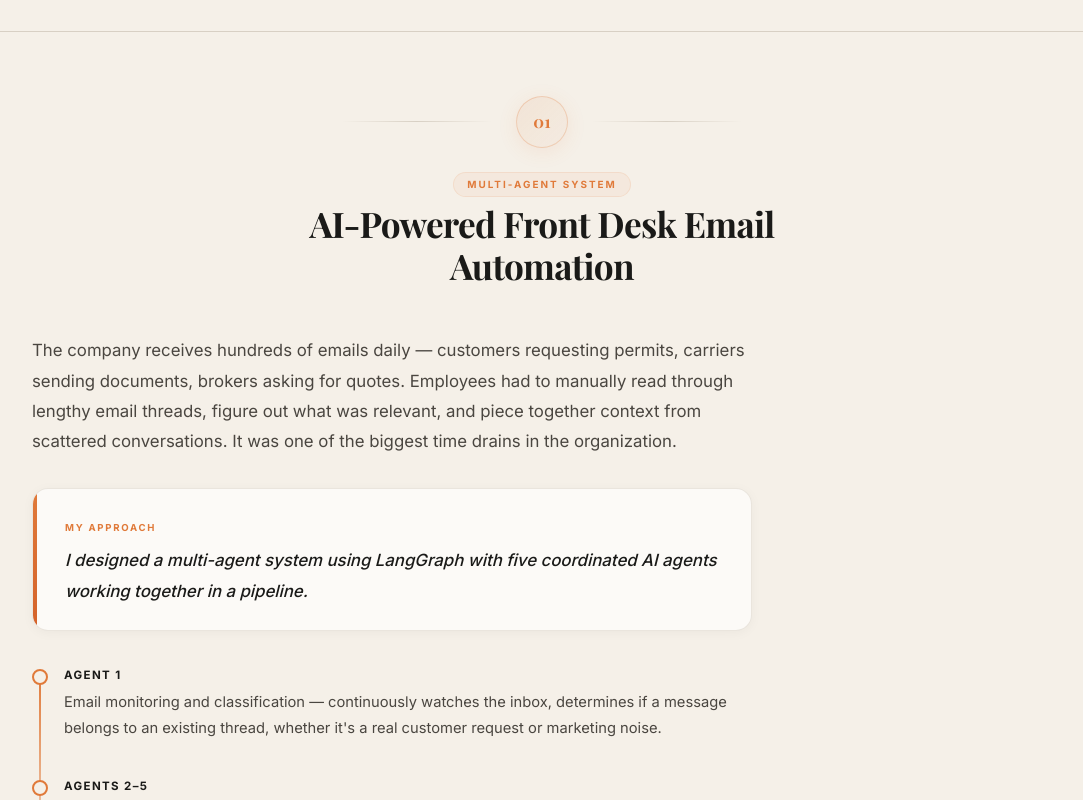
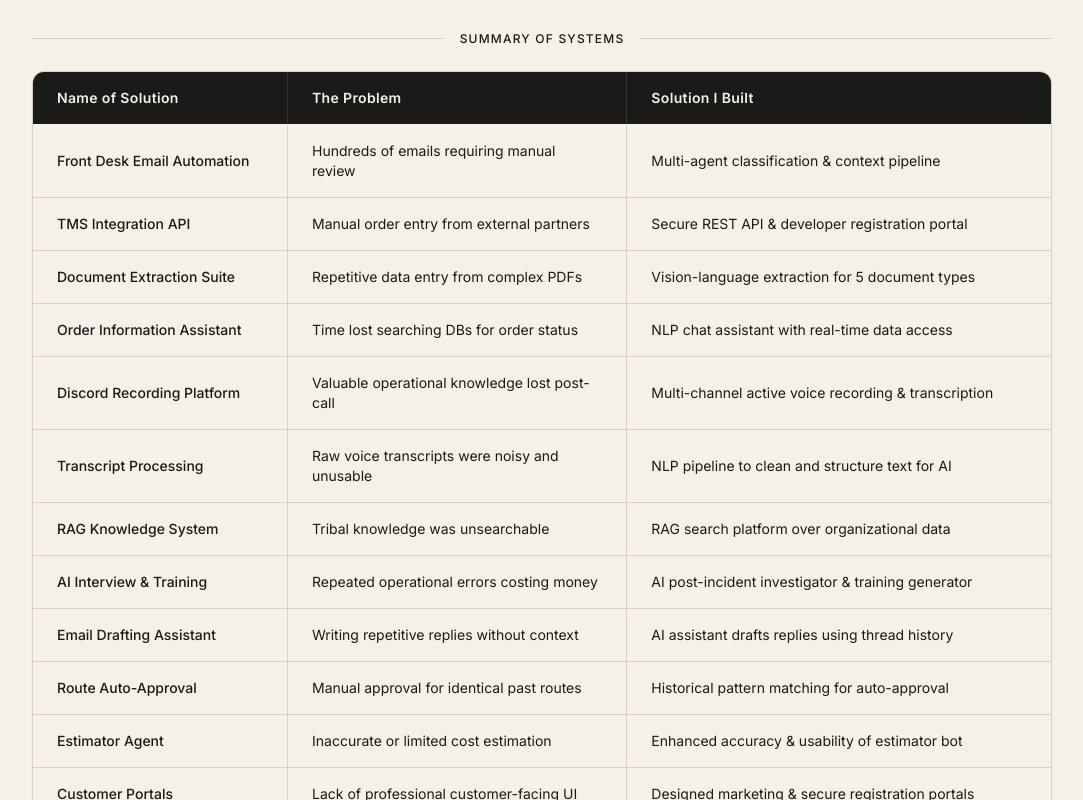
Before and after one commit to ImaduddeenKhan/IMAD-PORTFOLIO, a Next.js app: page /heavyhaul-ai in a window 1280 px wide. Shown: the part 2000-2800 px from the top of the page, without its empty margins (98-1181 px from the left). Built offline with nearby package versions, Linux system fonts and the light colour scheme; no server answers; a web font is replaced by a local one.

Commit message:
added a table in heavyhaul-ai page

```diff
--- a/app/heavyhaul-ai/page.jsx
+++ b/app/heavyhaul-ai/page.jsx
@@ -22,6 +22,21 @@ const chapterIntro = {
     "Over six months, I set out to change that.",
   ],
 };
+
+const systemSummary = [
+  { name: "Front Desk Email Automation", problem: "Hundreds of emails requiring manual review", solution: "Multi-agent classification & context pipeline" },
+  { name: "TMS Integration API", problem: "Manual order entry from external partners", solution: "Secure REST API & developer registration portal" },
+  { name: "Document Extraction Suite", problem: "Repetitive data entry from complex PDFs", solution: "Vision-language extraction for 5 document types" },
+  { name: "Order Information Assistant", problem: "Time lost searching DBs for order status", solution: "NLP chat assistant with real-time data access" },
+  { name: "Discord Recording Platform", problem: "Valuable operational knowledge lost post-call", solution: "Multi-channel active voice recording & transcription" },
+  { name: "Transcript Processing", problem: "Raw voice transcripts were noisy and unusable", solution: "NLP pipeline to clean and structure text for AI" },
+  { name: "RAG Knowledge System", problem: "Tribal knowledge was unsearchable", solution: "RAG search platform over organizational data" },
+  { name: "AI Interview & Training", problem: "Repeated operational errors costing money", solution: "AI post-incident investigator & training generator" },
+  { name: "Email Drafting Assistant", problem: "Writing repetitive replies without context", solution: "AI assistant drafts replies using thread history" },
+  { name: "Route Auto-Approval", problem: "Manual approval for identical past routes", solution: "Historical pattern matching for auto-approval" },
+  { name: "Estimator Agent", problem: "Inaccurate or limited cost estimation", solution: "Enhanced accuracy & usability of estimator bot" },
+  { name: "Customer Portals", problem: "Lack of professional customer-facing UI", solution: "Designed marketing & secure registration portals" }
+];
 
 const projects = [
   {
@@ -357,6 +372,34 @@ export default async function InternshipCaseStudy() {
                 Each project below addressed a real operational pain point. I've included screenshots where the work is publicly safe to show.
               </p>
             </div>
+
+            <div className="mb-24 animate-fade-up">
+              <div className="flex items-center gap-4 mb-6">
+                <div className="h-px bg-[var(--cs-border)] flex-grow"></div>
+                <h3 className="font-playfair text-xl font-medium tracking-tight text-[var(--cs-fg)] uppercase tracking-widest text-xs">Summary of Systems</h3>
+                <div className="h-px bg-[var(--cs-border)] flex-grow"></div>
+              </div>
+              <div className="overflow-x-auto rounded-xl border border-[var(--cs-border)] shadow-sm bg-[var(--cs-bg)]">
+                <table className="w-full text-left text-sm whitespace-nowrap md:whitespace-normal border-collapse">
+                  <thead>
+                    <tr className="bg-[var(--cs-fg)] text-[var(--cs-bg)]">
+                      <th className="px-6 py-4 font-semibold tracking-wide border-b border-white/10 w-1/4">Name of Solution</th>
+                      <th className="px-6 py-4 font-semibold tracking-wide border-b border-white/10 border-l border-white/10 w-1/3">The Problem</th>
+                      <th className="px-6 py-4 font-semibold tracking-wide border-b border-white/10 border-l border-white/10">Solution I Built</th>
+                    </tr>
+                  </thead>
+                  <tbody className="divide-y divide-[var(--cs-border)] text-[var(--cs-fg)]/80">
+                    {systemSummary.map((sys, idx) => (
+                      <tr key={idx} className="hover:bg-black/5 transition-colors">
+                        <td className="px-6 py-4 font-medium text-[var(--cs-fg)] border-r border-[var(--cs-border)]">{sys.name}</td>
+                        <td className="px-6 py-4 border-r border-[var(--cs-border)] text-[var(--cs-fg)]/70">{sys.problem}</td>
+                        <td className="px-6 py-4">{sys.solution}</td>
+                      </tr>
+                    ))}
+                  </tbody>
+                </table>
+              </div>
+            </div>
           </div>
 
           {projects.map((project, idx) => (
```
